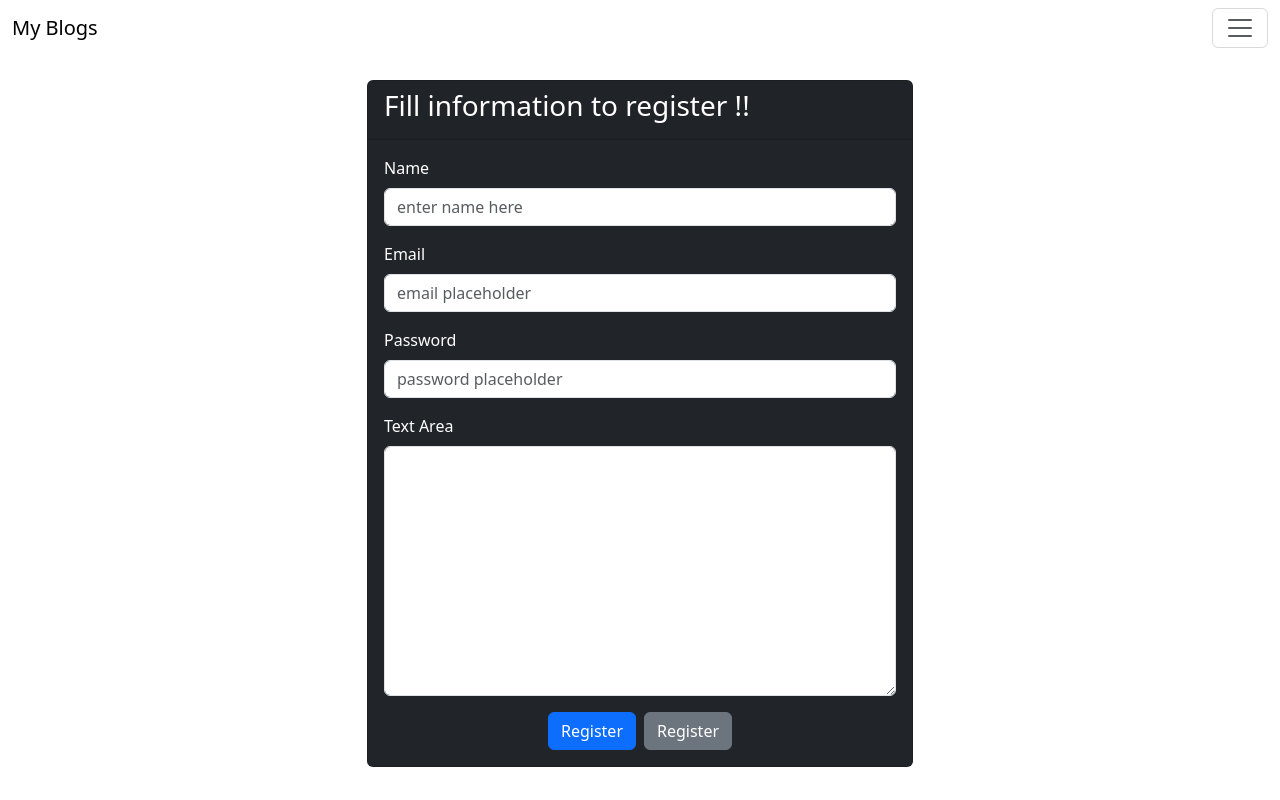
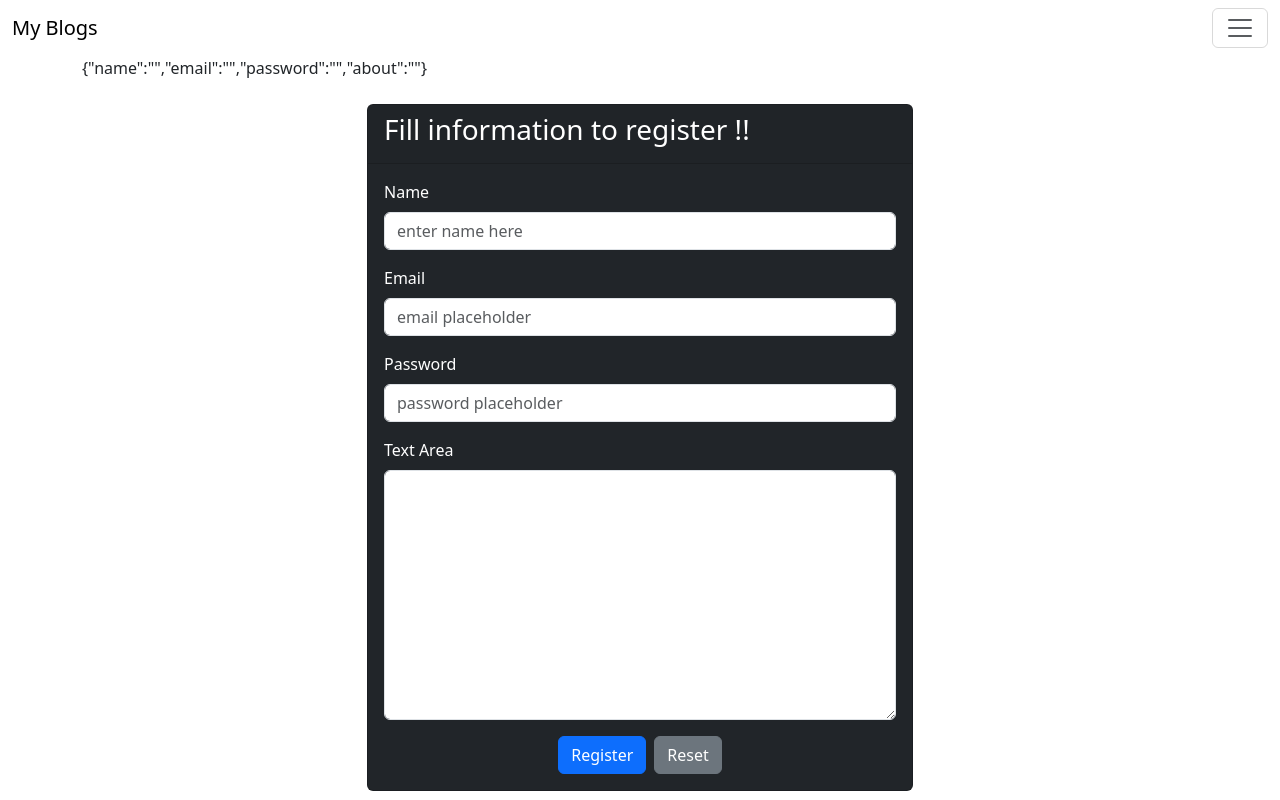
Before and after one commit to Abhijeet-Pathare/blog-frontend, a React (Create React App) app in the folder blog-app/: page /signup in a window 1280 px wide. Built offline with nearby package versions, Linux system fonts and the light colour scheme.

Commit message:
added eventhandlers and two way data binding

```diff
--- a/blog-app/src/pages/Signup.js
+++ b/blog-app/src/pages/Signup.js
@@ -1,11 +1,56 @@
-import React from 'react'
+import React, { useEffect, useState } from 'react'
 import Base from '../components/Base'
 import { Button, Card, CardBody, CardHeader, Col, Container, Form, FormGroup, Input, Label, Row } from 'reactstrap'
 
 function Signup() {
+
+
+
+    // usestate hook
+    const [data,setData] = useState({
+        name:'',
+        email:'',
+        password:'',
+        about:''
+    })
+
+    const [error,setError] = useState({
+        errors:{},
+        isError:false
+    })
+
+    // handlechange
+    //property makes the change function dynamic
+    //by adding the argument property
+    const handleChange=(event,property)=>{
+        console.log("fields changed")
+        setData({...data,[property]:event.target.value})
+
+    }
+
+    // reseting the form data and setting the data to blank on click of reset button
+    const resetData =()=>{
+        setData({
+        name:'',
+        email:'',
+        password:'',
+        about:''})
+    }
+
+    //submit the form
+    const submitForm = (event) =>{
+        event.preventDefault();
+
+        //data validate
+
+        //call server api for sending the data
+    }
+
+
     return (
         <Base>
             <Container>
+                {JSON.stringify(data)}
                 <Row className='mt-4'>
                     <Col sm={{ size: 6, offset: 3 }}>
                         <Card color='dark' inverse >
@@ -14,7 +59,8 @@ function Signup() {
                             </CardHeader>
                             <CardBody>
                                 {/* Creating form */}
-                                <Form>
+                                {/* Form submission code */}
+                                <Form onSubmit={submitForm}>
                                     <FormGroup>
                                         {/* Name field */}
                                         <Label for="name">
@@ -25,6 +71,8 @@ function Signup() {
                                             name="name"
                                             placeholder="enter name here"
                                             type="name"
+                                            onChange={(e)=>handleChange(e,'name')}
+                                            value={data.name}
                                         />
                                     </FormGroup>
                                     {/* email field */}
@@ -37,6 +85,8 @@ function Signup() {
                                             name="email"
                                             placeholder="email placeholder"
                                             type="email"
+                                            onChange={(e)=>handleChange(e,'email')}
+                                            value={data.email}
                                         />
                                     </FormGroup>
                                     <FormGroup>
@@ -48,6 +98,8 @@ function Signup() {
                                             name="password"
                                             placeholder="password placeholder"
                                             type="password"
+                                            onChange={(e)=>handleChange(e,'password')}
+                                            value={data.password}
                                         />
                                     </FormGroup>
                                     <FormGroup>
@@ -59,11 +111,13 @@ function Signup() {
                                             name="text"
                                             type="textarea"
                                             style={{ height: "250px" }}
+                                            onChange={(e)=>handleChange(e,'about')}
+                                            value={data.about}
                                         />
                                     </FormGroup>
                                     <Container className='text-center'>
                                         <Button type='submit' color='primary'>Register</Button>
-                                        <Button className='ms-2' type='reset' color='secondary'>Register</Button>
+                                        <Button  onClick={resetData} className='ms-2' type='reset' color='secondary'>Reset</Button>
                                     </Container>
                                 </Form>
                             </CardBody>
```
